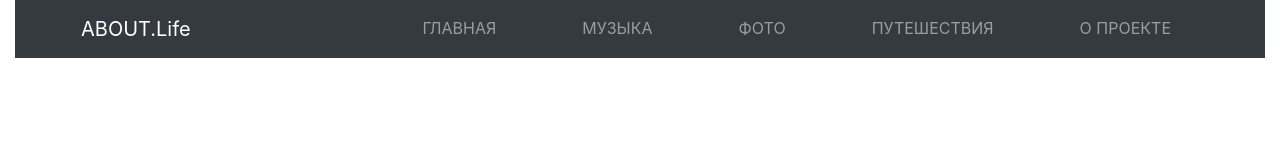
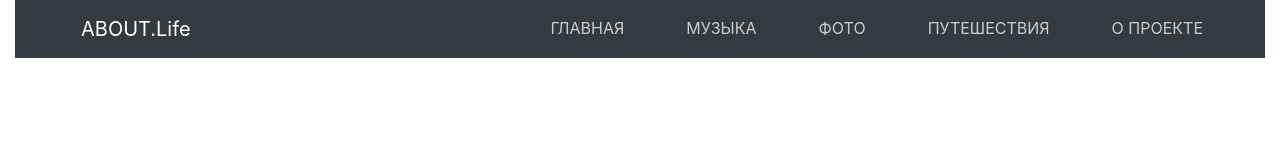
Before and after one commit to AAstakhov/Bootstrap-project, a plain HTML site: page index.html in a window 1280 px wide. Drawn offline with nearby package versions, Linux system fonts and the light colour scheme.

Commit message:
nav-item

```diff
--- a/css/style.css
+++ b/css/style.css
@@ -2,30 +2,28 @@
 /*
 colors:
 #ff6c00 - цвет подчеркивания
+#cccccc - цвет букв в navbar
 */
 
 a{
-	color: red;
+	color: #cccccc;
 }
 
 a:hover{
-	color: #000;
+	color: #ff6c00;
 }
 
 
 
 
 /*navbar*/
-.navbar-light{
-	background-color: red;
-}
 
 .navbar-brand{
 	margin-left: 50px;
 }
 
 .nav-item{
-	margin-right: 70px;
+	margin-right: 30px;
 	text-transform: uppercase;
 }
 
--- a/index.html
+++ b/index.html
@@ -21,9 +21,8 @@
           <button class="navbar-toggler" type="button" data-toggle="collapse" data-target="#navbarSupportedContent" aria-controls="navbarSupportedContent" aria-expanded="false" aria-label="Toggle navigation">
             <span class="navbar-toggler-icon"></span>
           </button>
-
-        <div class="collapse navbar-collapse" id="navbarNav">
-          <ul class="navbar-nav ml-auto">
+            <div class="collapse navbar-collapse" id="navbarSupportedContent">
+          <ul class="nav nav-pills ml-auto">
               <li class="nav-item">
                 <a class="nav-link" href="#">Главная</a>
               </li>
@@ -49,6 +48,7 @@
 
 
 
+
     <!-- Optional JavaScript -->
     <!-- jQuery first, then Popper.js, then Bootstrap JS -->
     <script src="js/jquery-3.5.1.min.js"></script>
```
Lines whose indentation alone changed are shown as unchanged.
